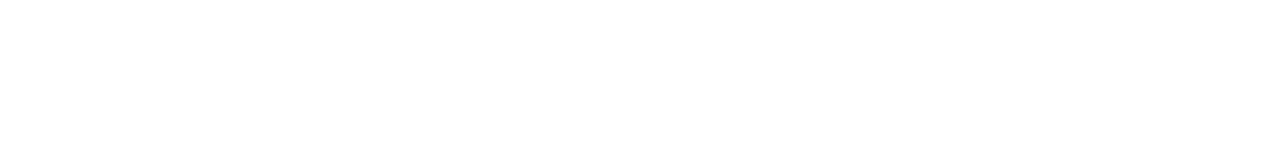
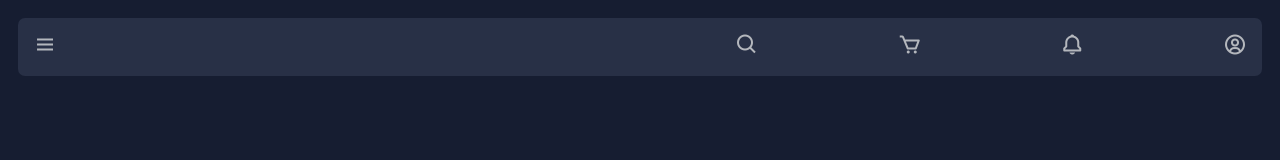
Before and after one commit to cristianoso19/definitivoHTML, a plain HTML site: page EstrategiasResponsive/RetoResponsive/index.html in a window 1280 px wide. Drawn offline with nearby package versions, Linux system fonts and the light colour scheme.

Commit message:
Nav Header

```diff
--- a/EstrategiasResponsive/RetoResponsive/index.html
+++ b/EstrategiasResponsive/RetoResponsive/index.html
@@ -3,13 +3,28 @@
 
 <head>
    <meta charset="utf-8">
-   <meta name="viewport" content="width=device-width">
+   <meta name='viewport' content='width=device-width, initial-scale=1, shrink-to-fit=no'>
    <title></title>
    <link rel="stylesheet" href="./style.css">
+   <link rel="preconnect" href="https://fonts.googleapis.com">
+   <link rel="preconnect" href="https://fonts.gstatic.com" crossorigin>
+   <link href="https://fonts.googleapis.com/css2?family=Montserrat:wght@200;400;600;900&display=swap" rel="stylesheet">
+   <link href='https://unpkg.com/boxicons@2.0.9/css/boxicons.min.css' rel='stylesheet'>
 </head>
 
 <body>
-   <header></header>
+   <header>
+      <nav>
+         <span><i class='bx bx-menu'></i></span>
+         <ul>
+            <li><i class='bx bx-search'></i></li>
+            <li><i class='bx bx-cart'></i></li>
+            <li><i class='bx bx-bell'></i></li>
+            <li><i class='bx bx-user-circle'></i></li>
+         </ul>
+
+      </nav>
+   </header>
    <section>
       <aside></aside>
       <main></main>
--- a/EstrategiasResponsive/RetoResponsive/style.css
+++ b/EstrategiasResponsive/RetoResponsive/style.css
@@ -0,0 +1,47 @@
+:root {
+   --bg-color: #161d31;
+   --bg-card-color: #283046;
+   --font-primary-color: #d0d2d6;
+   --font-secondary-color: #b4b7bd;
+   --primary-color: #7367f0;
+   --secondary-color: #ea5455;
+   --header-size: 4rem;
+   --font-icons: 2.4rem;
+}
+
+* {
+   box-sizing: border-box;
+   margin: 0;
+   padding: 0;
+}
+
+html {
+   font-size: 62.5%;
+   background-color: var(--bg-color);
+}
+
+header {
+   font-size: var(--font-icons);
+   color: var(--font-secondary-color);
+}
+header nav {
+   display: flex;
+   flex-wrap:  wrap;
+   justify-content: space-between;
+   background-color: var(--bg-card-color);
+   margin: 1.8rem 1.8rem;
+   padding: 1.5rem 1.5rem;
+   border-radius: 0.7rem;
+}
+header nav span {
+
+}
+header nav ul {
+   width: 40vw;
+   display: flex;
+   justify-content: space-between;
+}
+ul li {
+   list-style-type: none;
+
+}
```
Also changed, not shown: EstrategiasResponsive/RetoResponsive/img/shield.png (added).
